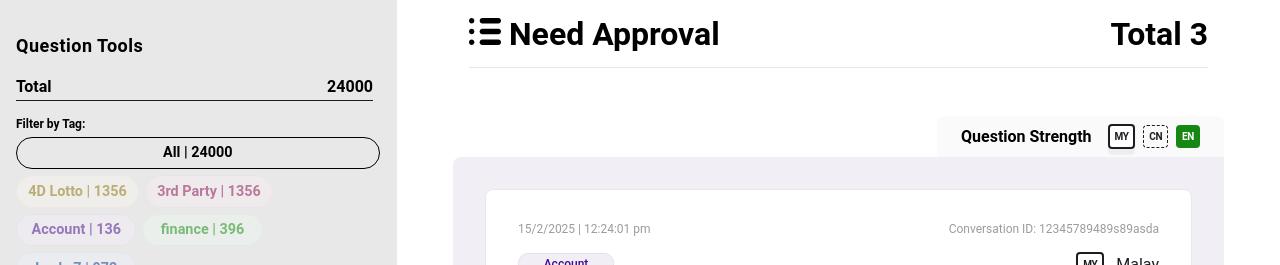
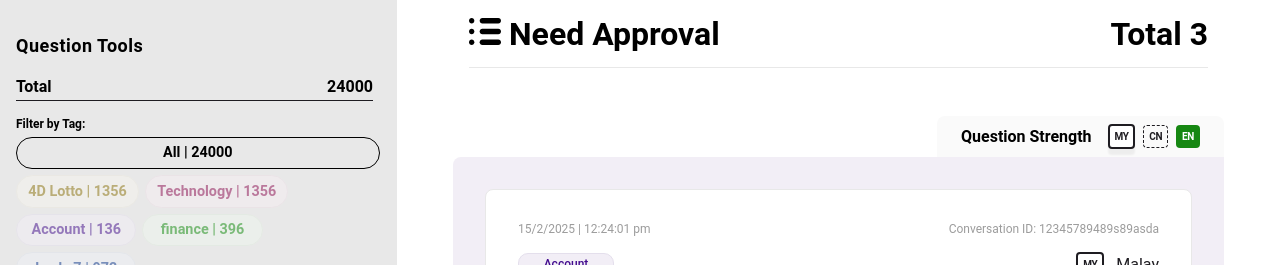
Before and after one commit to mjprod/admin-panel, a React (Create React App) app: page /newManager in a window 1280 px wide. Shown: the top 265 px of the page. Built offline with nearby package versions, Linux system fonts and the light colour scheme; no server answers; the HTML template or start-up script is replaced by a standard one.

Commit message:
filter conservation added

```diff
--- a/src/pages/newManager/NewManager.tsx
+++ b/src/pages/newManager/NewManager.tsx
@@ -11,12 +11,63 @@ import {
 import { useEffect, useState } from "react";
 import { QuestionStatus } from "../../util/QuestionStatus";
 import clsx from "clsx";
+import { TagColor } from "../../components/tags/Tag";
+import { CategoryProps } from "./components/QuestionTools";
 
 const NewManager = () => {
   const [statusClicked, setStatusClicked] = useState(
     QuestionStatus.NeedApproval
   );
   const [conversations, setConversations] = useState(needApprovalConvs);
+  const [selectedCategories, setSelectedCategories] = useState<CategoryProps[]>(
+    []
+  );
+
+  const categories: CategoryProps[] = [
+    {
+      id: 0,
+      title: "All",
+      number: 24000,
+      color: TagColor.ALL,
+      isSelected: true,
+    },
+    {
+      id: 3,
+      title: "4D Lotto",
+      number: 1356,
+      color: TagColor.GOLDISH,
+      isSelected: false,
+    },
+    {
+      id: 2,
+      title: "Technology",
+      number: 1356,
+      color: TagColor.PINK,
+      isSelected: false,
+    },
+    {
+      id: 1,
+      title: "Account",
+      number: 136,
+      color: TagColor.PURPLE,
+      isSelected: false,
+    },
+    {
+      id: 5,
+      title: "finance",
+      number: 396,
+      color: TagColor.GREEN,
+      isSelected: false,
+    },
+
+    {
+      id: 6,
+      title: "Lucky7",
+      number: 972,
+      color: TagColor.NAVY_BLUE,
+      isSelected: false,
+    },
+  ];
 
   useEffect(() => {
     console.log("QuestionStatus", statusClicked);
@@ -33,9 +84,55 @@ const NewManager = () => {
     }
   }, [statusClicked]);
 
+  useEffect(() => {
+    let filteredConversations = [];
+    switch (statusClicked) {
+      case QuestionStatus.NeedApproval:
+        filteredConversations = needApprovalConvs;
+        break;
+      case QuestionStatus.PreApproved:
+        filteredConversations = approvedConvs;
+        break;
+      case QuestionStatus.Rejected:
+        filteredConversations = rejectedConvs;
+        break;
+    }
+
+    if (selectedCategories.length > 0) {
+      if (
+        selectedCategories.length == 1 &&
+        selectedCategories.some((category) => category.id === 0)
+      ) {
+        filteredConversations = filteredConversations;
+      } else {
+        filteredConversations = filteredConversations.filter((conversation) =>
+          selectedCategories.some(
+            (category) => conversation.category.id === category.id
+          )
+        );
+      }
+    }
+
+    setConversations(filteredConversations);
+  }, [selectedCategories, statusClicked]);
+
+  const handleCategoryClick = (category: CategoryProps) => {
+    setSelectedCategories((prevCategories) => {
+      if (prevCategories.some((cat) => cat.id === category.id)) {
+        return prevCategories.filter((cat) => cat.id !== category.id);
+      } else {
+        return [...prevCategories, category];
+      }
+    });
+  };
+
   return (
     <div className={styles["main-container"]}>
-      <Sidebar onSideCardClicked={setStatusClicked} />
+      <Sidebar
+        onSideCardClicked={setStatusClicked}
+        categories={categories}
+        onCategoryClick={handleCategoryClick}
+      />
       <main
         className={clsx(
           statusClicked !== QuestionStatus.NeedApproval
--- a/src/pages/newManager/components/QuestionTools.tsx
+++ b/src/pages/newManager/components/QuestionTools.tsx
@@ -3,6 +3,7 @@ import Tag, { TagColor } from "../../../components/tags/Tag";
 import styles from "./QuestionTools.module.css";
 
 export interface CategoryProps {
+  id: number;
   title: string;
   number: number;
   color: TagColor;
@@ -12,29 +13,29 @@ export interface CategoryProps {
 interface QuestionToolsProps {
   total: number;
   categories: CategoryProps[];
+  onCategoryClick: (category: CategoryProps) => void;
 }
 
 const QuestionTools: React.FC<QuestionToolsProps> = ({
   total,
   categories = [],
+  onCategoryClick,
 }) => {
   const [selectedCategories, setSelectedCategories] = useState<
-    Map<string, boolean>
+    Map<number, boolean>
   >(
     new Map(
-      categories.map((category) => [
-        category.title,
-        category.isSelected || false,
-      ])
+      categories.map((category) => [category.id, category.isSelected || false])
     )
   );
 
-  const toggleSelection = (title: string) => {
+  const toggleSelection = (category: CategoryProps) => {
     setSelectedCategories((prevState) => {
       const newState = new Map(prevState);
-      newState.set(title, !newState.get(title));
+      newState.set(category.id, !newState.get(category.id));
       return newState;
     });
+    onCategoryClick(category);
   };
 
   return (
@@ -54,8 +55,8 @@ const QuestionTools: React.FC<QuestionToolsProps> = ({
               title={category.title}
               number={category.number}
               color={category.color}
-              isSelected={selectedCategories.get(category.title) || false}
-              onClick={() => toggleSelection(category.title)}
+              isSelected={selectedCategories.get(category.id) || false}
+              onClick={() => toggleSelection(category)}
             />
           ))}
         </div>
--- a/src/pages/newManager/components/Sidebar.tsx
+++ b/src/pages/newManager/components/Sidebar.tsx
@@ -1,59 +1,28 @@
 import React from "react";
 import styles from "./Sidebar.module.css";
 import QuestionTools, { CategoryProps } from "./QuestionTools";
-import { TagColor } from "../../../components/tags/Tag";
 import SideCard from "./SideCard";
 import CreateNewButton from "./CreateNewButton";
 import { QuestionStatus } from "../../../util/QuestionStatus";
 
 interface SidebarProps {
   onSideCardClicked: (status: QuestionStatus) => void;
+  categories: CategoryProps[];
+  onCategoryClick: (category: CategoryProps) => void;
 }
 
-const Sidebar: React.FC<SidebarProps> = ({ onSideCardClicked }) => {
-  const categories: CategoryProps[] = [
-    {
-      title: "All",
-      number: 24000,
-      color: TagColor.ALL,
-      isSelected: true,
-    },
-    {
-      title: "4D Lotto",
-      number: 1356,
-      color: TagColor.GOLDISH,
-      isSelected: false,
-    },
-    {
-      title: "3rd Party",
-      number: 1356,
-      color: TagColor.PINK,
-      isSelected: false,
-    },
-    {
-      title: "Account",
-      number: 136,
-      color: TagColor.PURPLE,
-      isSelected: false,
-    },
-    {
-      title: "finance",
-      number: 396,
-      color: TagColor.GREEN,
-      isSelected: false,
-    },
-
-    {
-      title: "Lucky7",
-      number: 972,
-      color: TagColor.NAVY_BLUE,
-      isSelected: false,
-    },
-  ];
-
+const Sidebar: React.FC<SidebarProps> = ({
+  onSideCardClicked,
+  categories,
+  onCategoryClick,
+}) => {
   return (
     <aside className={styles["sidebar"]}>
-      <QuestionTools total={24000} categories={categories} />
+      <QuestionTools
+        total={24000}
+        categories={categories}
+        onCategoryClick={onCategoryClick}
+      />
 
       <div className={styles["list-container"]}>
         <CreateNewButton />
```
